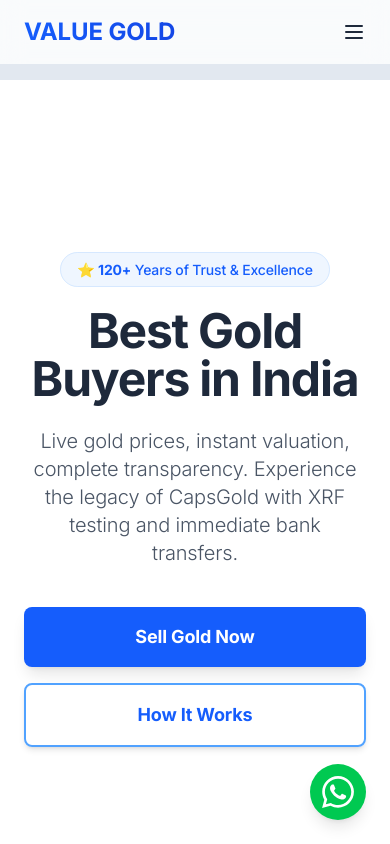
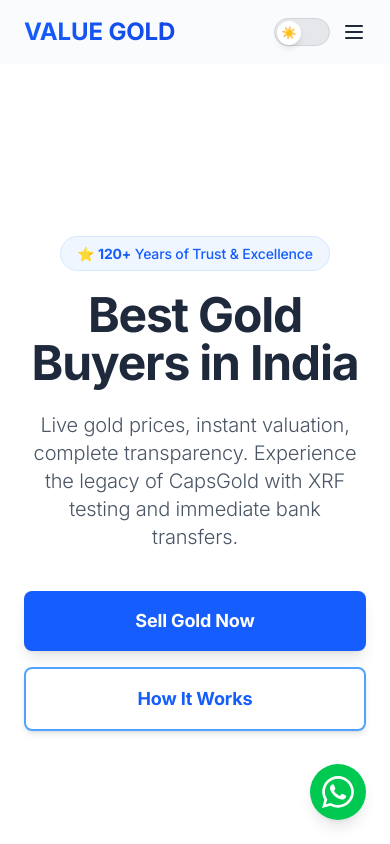
Before and after one commit to ShaikYakoub/value-gold, a Next.js app: page / in a window 390 px wide. Shown: the top 844 px of the page. Built offline with nearby package versions, Linux system fonts and the light colour scheme.

Commit message:
Improve navbar mobile layout: theme toggle beside hamburger, reduce top spacing pt-16

```diff
--- a/src/app/branches/page.tsx
+++ b/src/app/branches/page.tsx
@@ -9,7 +9,7 @@
   return (
     <>
       <Navbar />
-      <main className="pt-20">
+      <main className="pt-16">
         {/* Hero Section */}
         <section className="relative min-h-screen md:min-h-[400px] bg-gradient-to-br from-blue-600 to-blue-800 dark:from-amber-600 dark:to-amber-800 flex items-center justify-center">
           <div className="text-center text-white px-6 max-w-4xl">
--- a/src/app/legacy/page.tsx
+++ b/src/app/legacy/page.tsx
@@ -7,7 +7,7 @@
   return (
     <>
       <Navbar />
-      <main className="pt-20">
+      <main className="pt-16">
         <OurLegacy2 />
       </main>
       <FloatingActions2 />
--- a/src/app/page.tsx
+++ b/src/app/page.tsx
@@ -17,7 +17,7 @@
     <>
       <Navbar />
 
-      <main className="pt-20">
+      <main className="pt-16">
         {/* Hero Section */}
         <section className="min-h-screen md:min-h-[90vh] flex flex-col items-center justify-center text-center px-6 bg-white dark:bg-black">
           <div className="max-w-4xl mx-auto space-y-6">
--- a/src/app/release-gold/page.tsx
+++ b/src/app/release-gold/page.tsx
@@ -33,7 +33,7 @@
   return (
     <>
       <Navbar />
-      <main className="pt-20">
+      <main className="pt-16">
         {/* Hero Section */}
         <section className="relative min-h-screen md:min-h-[500px] bg-gradient-to-br from-blue-600 to-blue-800 dark:from-amber-600 dark:to-amber-800 flex items-center justify-center">
           <div className="text-center text-white px-6 max-w-4xl">
--- a/src/app/sell-gold/page.tsx
+++ b/src/app/sell-gold/page.tsx
@@ -31,7 +31,7 @@
   return (
     <>
       <Navbar />
-      <main className="pt-20">
+      <main className="pt-16">
         {/* Hero Section */}
         <section className="relative min-h-screen md:min-h-[500px] bg-gradient-to-br from-blue-600 to-blue-800 dark:from-amber-600 dark:to-amber-800 flex items-center justify-center">
           <div className="text-center text-white px-6 max-w-4xl">
--- a/src/app/services/page.tsx
+++ b/src/app/services/page.tsx
@@ -7,7 +7,7 @@
   return (
     <>
       <Navbar />
-      <main className="pt-20">
+      <main className="pt-16">
         {/* Hero Section */}
         <section className="py-16 bg-white dark:bg-black">
           <div className="max-w-6xl mx-auto px-6 text-center">
--- a/src/components/Navbar.tsx
+++ b/src/components/Navbar.tsx
@@ -156,10 +156,27 @@
             </button>
           </div>
 
-          {/* Mobile Menu Button */}
+          {/* Mobile Controls */}
+          <div className="md:hidden flex items-center gap-3">
+            {/* Theme Toggle */}
+            <button
+              onClick={toggleTheme}
+              className="relative w-14 h-7 bg-gray-200 dark:bg-gray-700 rounded-full p-0.5 transition-colors border border-gray-300 dark:border-gray-600"
+              aria-label="Toggle theme"
+            >
+              <div
+                className={`absolute w-6 h-6 bg-white dark:bg-black rounded-full shadow-md transform transition-all duration-300 flex items-center justify-center top-0.5 ${
+                  isDark ? "left-7" : "left-0.5"
+                }`}
+              >
+                <span className="text-xs">{isDark ? "🌙" : "☀️"}</span>
+              </div>
+            </button>
+
+            {/* Menu Button */}
             <button
               onClick={() => setIsOpen(!isOpen)}
-            className="md:hidden text-foreground dark:text-foreground"
+              className="text-foreground dark:text-foreground"
               aria-label="Toggle menu"
             >
               <svg
@@ -185,6 +202,7 @@
                 )}
               </svg>
             </button>
+          </div>
         </div>
 
         {/* Mobile Menu */}
@@ -236,14 +254,6 @@
             >
               Our Legacy
             </Link>
-
-            <button
-              onClick={toggleTheme}
-              className="flex items-center gap-2 text-foreground dark:text-foreground"
-            >
-              <span>{isDark ? "🌙" : "☀️"}</span>
-              <span>Toggle {isDark ? "Light" : "Dark"} Mode</span>
-            </button>
           </div>
         )}
       </div>
```
Lines whose indentation alone changed are shown as unchanged.
